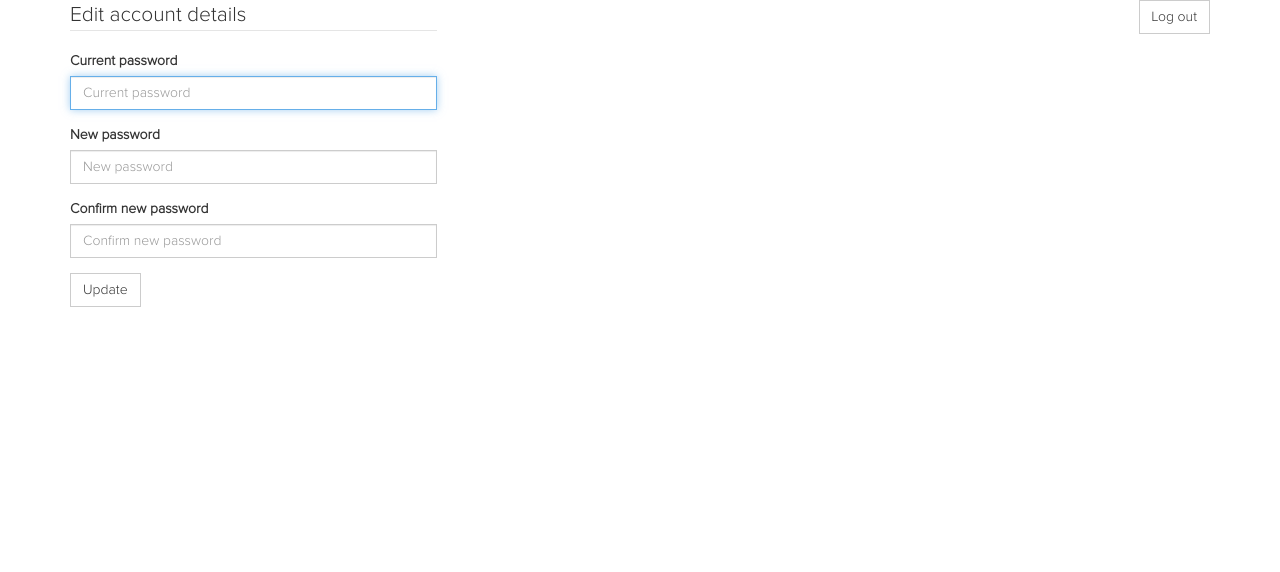
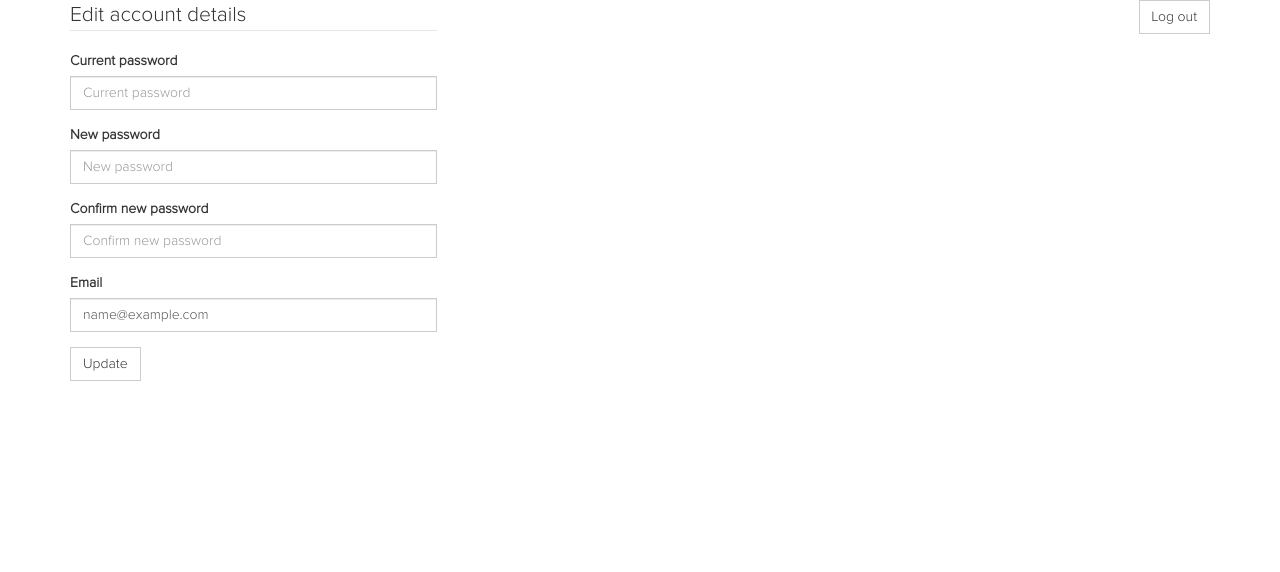
Before and after one commit to Socialsquare/verellen.biz, a Django app: page /partner/account/ in a window 1280 px wide. Shown: the part 100-672 px from the top of the page. Run offline with Django 3.2, Linux system fonts and the light colour scheme; the visitor is signed in with stand-in values (Sample User, id 1); data that the repository does not hold is empty; some libraries are stand-ins or nearby versions.

Commit message:
edit account email

```diff
--- a/verellen/partner/templates/partner/account.html
+++ b/verellen/partner/templates/partner/account.html
@@ -34,17 +34,22 @@
 
             <div class="form-group">
                 <label for="currentPassword" >Current password</label>
-                <input type="text" id="currentPassword" class="form-control" placeholder="Current password" required="" autofocus="" name="current_pass">
+                <input type="password" id="currentPassword" class="form-control" placeholder="Current password" name="current_pass">
             </div>
 
             <div class="form-group">
                 <label for="newPassword">New password</label>
-                <input type="text" id="newPassword" class="form-control" placeholder="New password" required="" autofocus="" name="new_pass">
+                <input type="password" id="newPassword" class="form-control" placeholder="New password" name="new_pass">
             </div>
 
             <div class="form-group">
                 <label for="newPasswordConfirm">Confirm new password</label>
-                <input type="password" id="newPasswordConfirm" class="form-control" placeholder="Confirm new password" required="" name="new_pass_confirm">
+                <input type="password" id="newPasswordConfirm" class="form-control" placeholder="Confirm new password" name="new_pass_confirm">
+            </div>
+
+            <div class="form-group">
+                <label for="email">Email</label>
+                <input type="email" id="email" class="form-control" placeholder="email" name="email" value="{{user.email}}">
             </div>
 
             <button class="btn btn-default" type="submit">Update</button>
--- a/verellen/partner/views.py
+++ b/verellen/partner/views.py
@@ -124,16 +124,26 @@ def account_update(request):
     new_pass = request.POST['new_pass']
     new_pass_confirm = request.POST['new_pass_confirm']
 
-    if new_pass != new_pass_confirm:
-        messages.add_message(request, messages.ERROR, 'New passwords do not match')
-        return redirect('/partner/account')
+    is_changing_password = current_pass or new_pass or new_pass_confirm
 
-    if authenticate(username=request.user.username, password=current_pass) is not None:
-        messages.add_message(request, messages.SUCCESS, 'Password changed successfully')
-        request.user.set_password(new_pass)
+    email = request.POST['email']
+
+    password_change_failed = False
+
+    if is_changing_password:
+        if new_pass != new_pass_confirm:
+            messages.add_message(request, messages.ERROR, 'New passwords do not match')
+            password_change_failed = True
+
+        if authenticate(username=request.user.username, password=current_pass) is not None:
+            request.user.set_password(new_pass)
+        else:
+            messages.add_message(request, messages.ERROR, 'Incorrect current password')
+            password_change_failed = True
+
+    if not password_change_failed:
+        messages.add_message(request, messages.SUCCESS, 'Account information updated')
+        request.user.email = email
         request.user.save()
-    else:
-        messages.add_message(request, messages.ERROR, 'Incorrect current password')
-        print("The username and password were incorrect.")
 
     return redirect('/partner/account')
```
